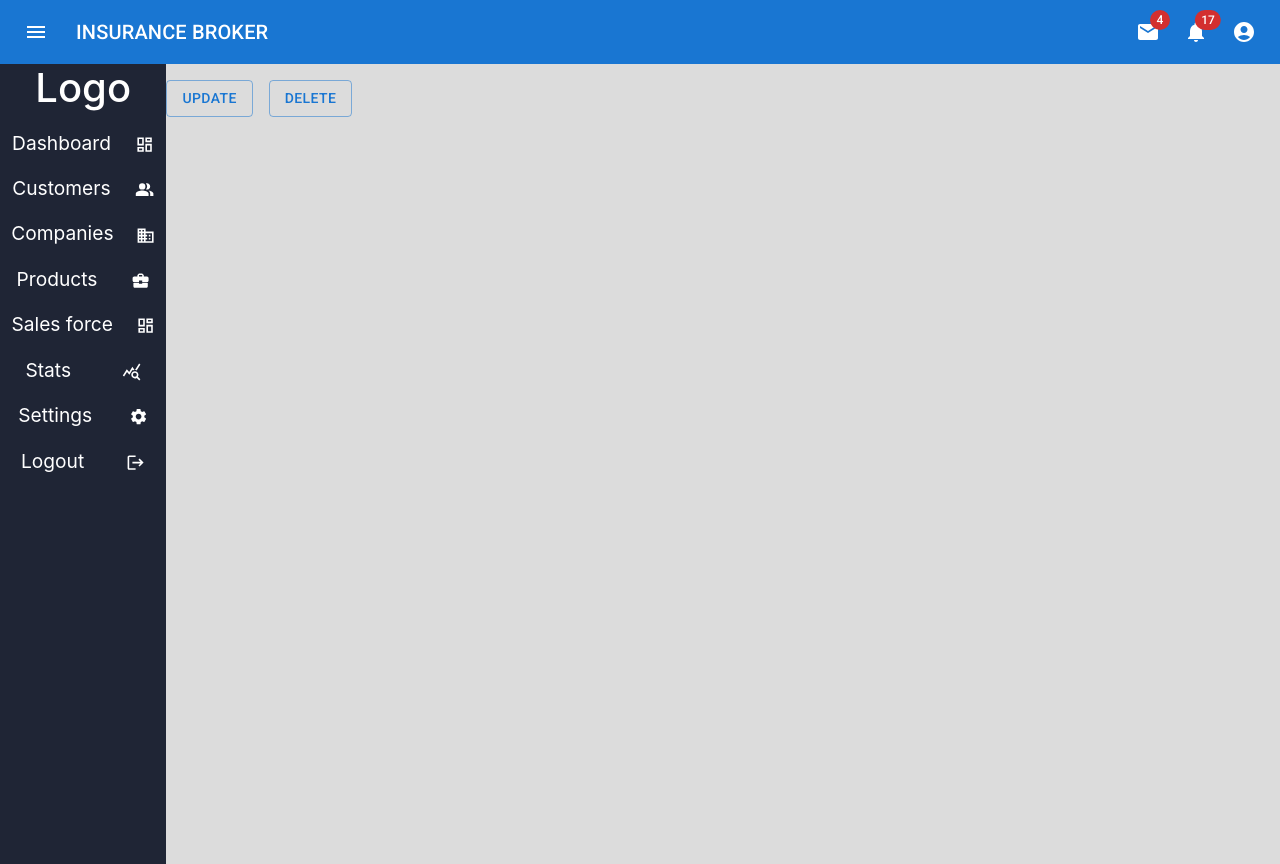
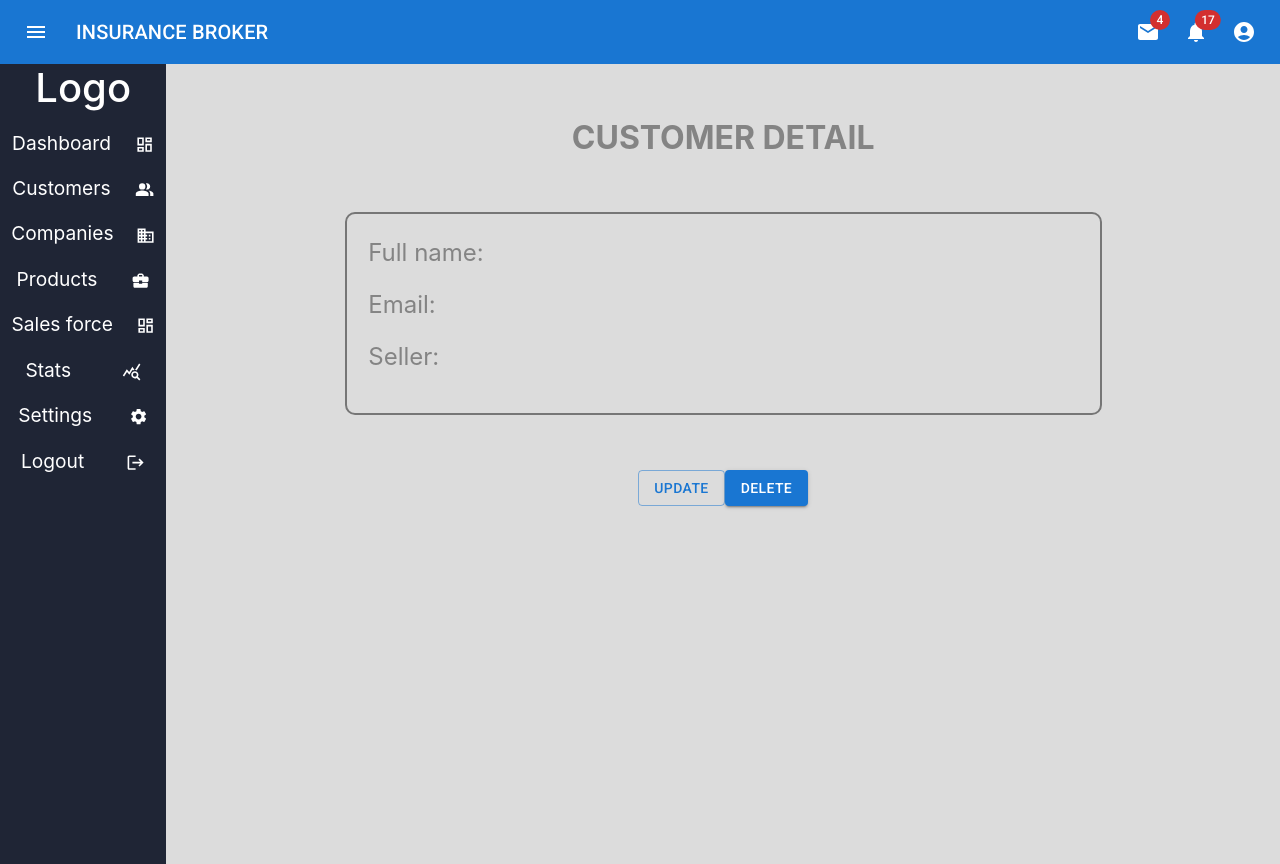
Before and after one commit to FrancescoMicunco/insurance-broker, a React (Create React App) app: page /customers/1 in a window 1280 px wide. Built offline with nearby package versions, Linux system fonts and the light colour scheme; no server answers.

Commit message:
customer detail style

```diff
--- a/src/App.css
+++ b/src/App.css
@@ -36,3 +36,25 @@
         transform: rotate(360deg);
     }
 }
+
+.mainDetails {
+    border: solid 1px rgba(197, 17, 17, 0);
+}
+
+.pageTitle {
+    color: rgba(78, 78, 78, 0.623);
+    font-weight: bold;
+    margin: 5%;
+}
+
+.detailBody {
+    color: rgba(78, 78, 78, 0.623);
+    text-align: left;
+    margin-left: 15%;
+    margin-right: 15%;
+    margin-bottom: 5%;
+    padding: 2%;
+    font-size: 24px;
+    border: 2px solid rgba(78, 78, 78, 0.719);
+    border-radius: 10px
+}
--- a/src/pages/CustomerDetails.jsx
+++ b/src/pages/CustomerDetails.jsx
@@ -27,19 +27,30 @@ const style = {
 
 
 function CustomerDetails() {
-    const [name, setName] = useState('')
-    const [lastname, setLastName] = useState('')
-    const [email, setEmail] = useState('')
+
     const [customerId, setCustomerId] = useState('')
     const [isUpdate, setIsUpdate] = useState(false)
     const [customerDetail, setCustomerDetail] = useState(undefined)
-
+    const [name, setName] = useState('')
+    const [lastname, setLastName] = useState('')
+    const [password, setPassword] = useState('')
+    const [email, setEmail] = useState('')
+    const [seller, setSeller] = useState('')
+    const [sellerId, setSellerId] = useState('')
+    const [userName, setUserName] = useState('')
+    const [isPrivacy, setIsPrivacy] = useState(false)
+    const [isCompliance, setIsCompliance] = useState(false)
 
     const customerToUpdate = {
         id: customerId,
         name: name,
-        lastname: lastname,
-        email: email
+        last_name: lastname,
+        password: password,
+        email: email,
+        userName: userName,
+        seller: sellerId,
+        isPrivacy: isPrivacy,
+        isCompliance: isCompliance
     }
 
     console.log("to update", customerToUpdate)
@@ -56,9 +67,7 @@ function CustomerDetails() {
 
     const dispatch = useDispatch()
 
-
-
-    const customers = useSelector((state) => state.customers.customers)
+    const customer = useSelector((state) => state.customers?.customers)
 
     const params = useParams()
 
@@ -68,9 +77,7 @@ function CustomerDetails() {
 
         let customerId = params.customerId
 
-        let cToShow = customers?.find(c => c._id.toString() === customerId)
-
-        console.log("cToShow", cToShow)
+        let cToShow = customer?.find(c => c._id.toString() === customerId)
 
         if (cToShow) setCustomerDetail(cToShow)
 
@@ -82,7 +89,7 @@ function CustomerDetails() {
 
 
     return (
-        <div className="customerDet">
+        <div className="customerDet" style={{ color: 'gray' }}>
             <div className="d-flex">
                 {isUpdate ?
 
@@ -126,10 +133,17 @@ function CustomerDetails() {
                                 }}>Update</Button>
                         </div>
                     </Box> :
-                    <>
-                        <h3>{customerDetail?.name}</h3>
-                        <p>{customerDetail?.email}</p>
-                    </>
+                    <div className='container-fluid mainDetails'>
+                        <h2 className='pageTitle'>CUSTOMER DETAIL</h2>
+                        <div className='detailBody'>
+                            <p>Full name:   <span style={{ color: 'black' }}>{customerDetail?.name} {customerDetail?.last_name}</span></p>
+                            <p>Email:  <span style={{ color: 'black' }}>{customerDetail?.email}</span></p>
+                            <p>Seller:  <span style={{ color: 'black' }}>{customerDetail?.seller[0].name} {customerDetail?.seller[0].last_name}</span></p>
+                            <p>{customerDetail?.isPrivacy}</p>
+                        </div>
+
+
+                    </div>
                 }
             </div>
 
@@ -137,10 +151,10 @@ function CustomerDetails() {
                 <Stack spacing={2} direction="row">
                     {
                         isUpdate ? '' :
-                            <>
+                            <div className="container-fluid">
                                 <Button variant="outlined" onClick={() => handleToUpdate()}>Update</Button>
-                                <Button variant="outlined" onClick={handleOpen}>Delete</Button>
-                            </>
+                                <Button variant="contained" onClick={handleOpen}>Delete</Button>
+                            </div>
                     }
                     <Modal
                         open={open}
--- a/src/pages/Customers.jsx
+++ b/src/pages/Customers.jsx
@@ -112,11 +112,15 @@ const Customers = () => {
     const sellers = useSelector((state) => state.sellers?.sellers)
 
     const handleChangeSeller = (event) => {
+
         event.preventDefault()
+
         setSeller(event.target.value);
         console.log("seller", seller)
+
         const id = sellers.find(s => s?.name === seller)
         console.log("seller id", id)
+
         setSellerId(id)
         console.log("seller id ", sellerId)
 
```
Lines whose indentation alone changed are shown as unchanged.
